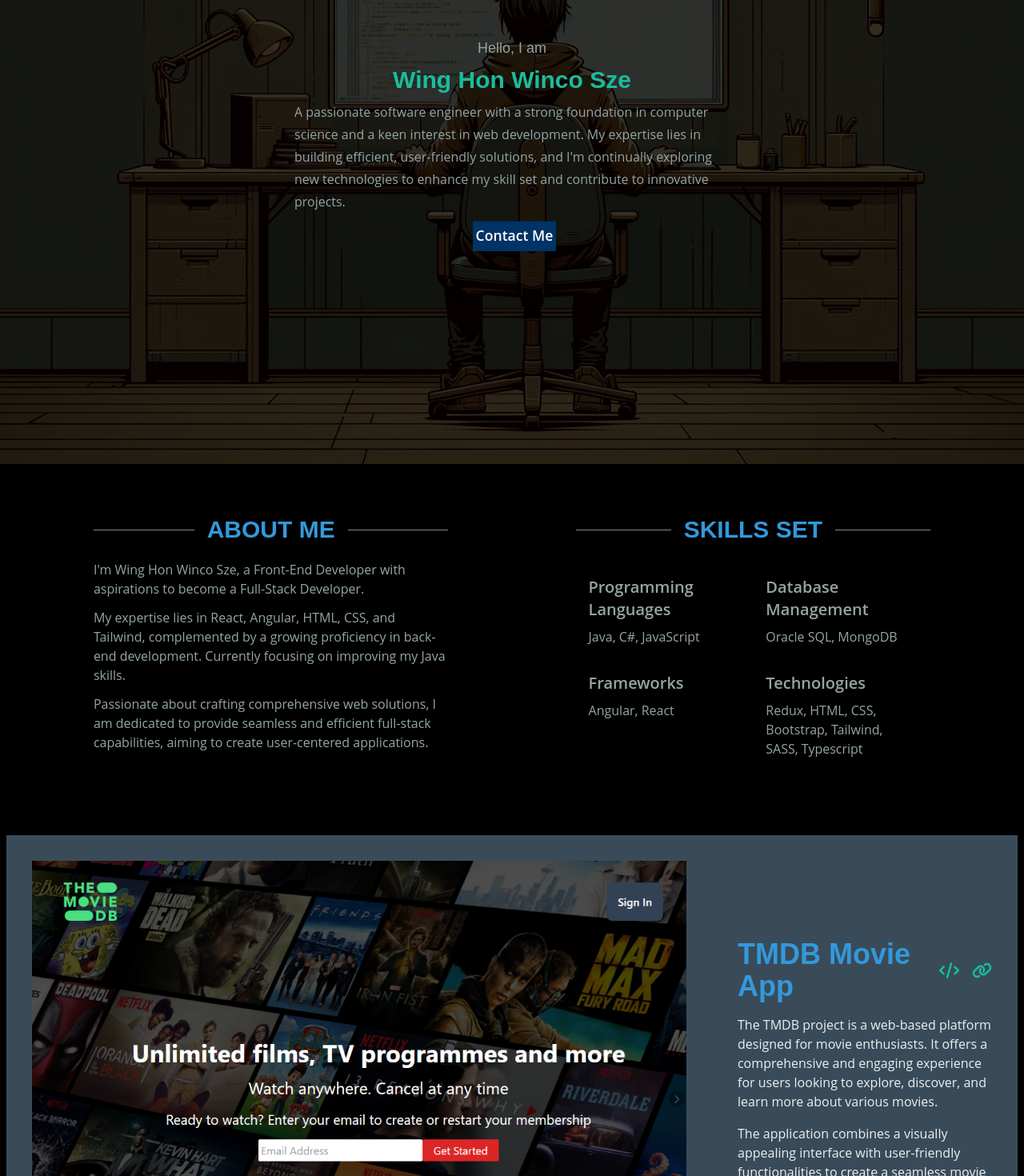
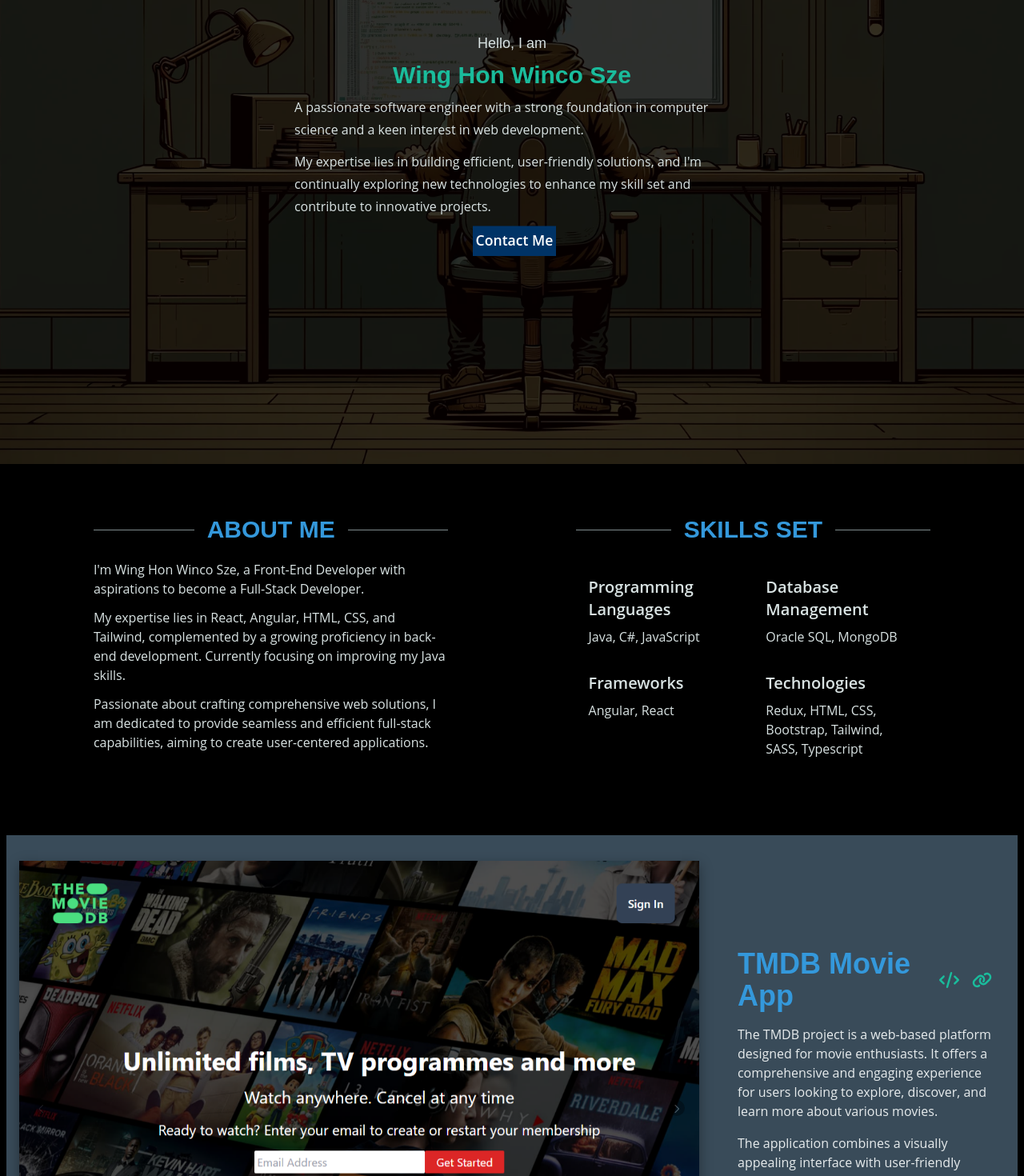
Before and after one commit to iansze/portfolio, a React (Vite) app: page / in a window 1280 px wide. Shown: the part 220-1690 px from the top of the page at 80% size. Built offline with nearby package versions, Linux system fonts and the light colour scheme; no server answers.

Commit message:
update layout

```diff
--- a/src/components/HoverButton.css
+++ b/src/components/HoverButton.css
@@ -45,7 +45,3 @@
   fill: white;
   font-size: 1.1em;
 }
-
-.svg-text:hover {
-  fill: #003366;
-}
--- a/src/components/Project.tsx
+++ b/src/components/Project.tsx
@@ -50,7 +50,7 @@ const Project = ({
             pagination={{ clickable: true }}
             grabCursor={true}
             effect={"fade"}
-            className=" w-full  md:px-4 lg:w-[700px] xl:w-[850px] 2xl:w-[1000px]"
+            className="shadow-3d w-full   lg:w-[700px] xl:w-[850px] 2xl:w-[1000px]"
           >
             {images.map((image, index) => (
               <SwiperSlide key={index}>
@@ -58,7 +58,7 @@ const Project = ({
                   <img
                     src={image}
                     alt={image}
-                    className="h-full w-full select-none  object-cover"
+                    className=" h-full w-full select-none  object-cover"
                   />
                 </AnimatedDiv>
               </SwiperSlide>
@@ -72,7 +72,7 @@ const Project = ({
           className="text-text mt-2 flex flex-col gap-4 px-4 "
         >
           <div className="flex items-center gap-4 ">
-            <h1 className="font-robotoSlab text-primary text-3xl font-bold xl:text-4xl">
+            <h1 className="font-robotoSlab text-primary text-2xl font-bold md:text-3xl xl:text-4xl">
               {title}
             </h1>
             <a href={githubURL} target="_blank">
--- a/src/data/ProjectsData.json
+++ b/src/data/ProjectsData.json
@@ -42,7 +42,7 @@
       "/estate/estate-advance_search.png",
       "/estate/estate-profile.png"
     ],
-    "backgroundColor": "#5A7D8C",
+    "backgroundColor": "#2A3439",
     "websiteURL": "https://estate-website.onrender.com/",
     "githubURL": "https://github.com/iansze/EstateMarketPlace"
   },
@@ -65,14 +65,14 @@
       "/blog/blog-edit_post.png",
       "/blog/blog-users_list.png"
     ],
-    "backgroundColor": "#6A8EAE",
+    "backgroundColor": "#30475E",
     "websiteURL": "https://blog-rtk.onrender.com/",
     "githubURL": "https://github.com/iansze/BlogRTK"
   },
   {
     "title": "Angular Simple Portfolio",
     "summary": "This project showcases a full-stack application using Angular for the frontend and Node.js for the backend.",
-    "description": "This project showcases a full-stack application using Angular for the frontend and Node.js for the backend.",
+    "description": "It's a simple portfolio website that allows users to view my projects and contact me.",
     "technology": [
       "Angular",
       "TypeScript",
@@ -86,7 +86,7 @@
       "/angular/angular-projects.png",
       "/angular/angular-contacts.png"
     ],
-    "backgroundColor": "#778899",
+    "backgroundColor": "#0F4C75",
     "websiteURL": "https://angular-portfolio.onrender.com/",
     "githubURL": "https://github.com/iansze/COMP229_Assignment2"
   }
--- a/src/index.css
+++ b/src/index.css
@@ -14,12 +14,12 @@
   }
 }
 :root {
-  --primary-color: #3498db; /* Cool blue for a professional and trustworthy feel */
-  --secondary-color: #95a5a6; /* A calm gray for neutral accents */
-  --border-color: #7f8c8d; /* A darker shade of gray for borders and subtle outlines */
-  --background-color: #000000; /* Black for the background, sleek and modern */
-  --highlight-color: #1abc9c; /* A fresh green for highlights and interactive elements */
-  --text-color: #ecf0f1;
+  --primary-color: #3498db;
+  --secondary-color: #d9e3e3;
+  --border-color: #7f8c8d;
+  --background-color: #000000;
+  --highlight-color: #1abc9c;
+  --text-color: #ecf0f1f9;
 }
 
 .swiper-button-prev {
--- a/src/scenes/Contact.tsx
+++ b/src/scenes/Contact.tsx
@@ -57,9 +57,9 @@ const Contact = () => {
             type: "spring",
             stiffness: 100,
           }}
-          className="text-secondary mx-auto flex w-9/12 flex-col gap-1  lg:w-1/2 2xl:w-2/5"
+          className=" mx-auto flex w-9/12 flex-col gap-1  lg:w-1/2 2xl:w-2/5"
         >
-          <label htmlFor="name" className="font-openSans text-white">
+          <label htmlFor="name" className="font-openSans text-secondary">
             Name
           </label>
           <input
@@ -73,7 +73,7 @@ const Contact = () => {
             <ValidationError prefix="Name" field="name" errors={state.errors} />
           )}
 
-          <label htmlFor="email" className="font-openSans text-white">
+          <label htmlFor="email" className="font-openSans text-secondary">
             Email
           </label>
           <input
@@ -91,7 +91,7 @@ const Contact = () => {
               errors={state.errors}
             />
           )}
-          <label htmlFor="message" className="font-openSans text-white">
+          <label htmlFor="message" className="font-openSans text-secondary">
             Message
           </label>
           <textarea
--- a/src/scenes/Footer.tsx
+++ b/src/scenes/Footer.tsx
@@ -2,7 +2,7 @@ import Anchor from "../components/Anchor";
 
 const Footer = () => {
   return (
-    <footer className="font-openSans flex justify-between p-3">
+    <footer className="text-secondary font-openSans flex justify-between p-3">
       <p>Built by Wing Hon Winco Sze</p>
       <Anchor page={"Header"}>Back to top</Anchor>
     </footer>
--- a/src/scenes/Header.tsx
+++ b/src/scenes/Header.tsx
@@ -49,19 +49,22 @@ const Header = () => {
         >
           Wing Hon Winco Sze
         </motion.h1>
-        <motion.p
+        <motion.div
           className="font-openSans text-secondary leading-7"
           initial={{ opacity: 0, x: -100 }}
           animate={{ opacity: 1, x: 0 }}
           transition={{ duration: 0.8 }}
         >
-          A passionate software engineer with a strong foundation in computer
-          science and a keen interest in web development. My expertise lies in
-          building efficient, user-friendly solutions, and I'm continually
-          exploring new technologies to enhance my skill set and contribute to
-          innovative projects.
-          <br />
-        </motion.p>
+          <p className="">
+            A passionate software engineer with a strong foundation in computer
+            science and a keen interest in web development.
+          </p>
+          <p className="mt-3">
+            My expertise lies in building efficient, user-friendly solutions,
+            and I'm continually exploring new technologies to enhance my skill
+            set and contribute to innovative projects.
+          </p>
+        </motion.div>
 
         <HoverButton text="Contact Me" />
       </motion.div>
--- a/tailwind.config.js
+++ b/tailwind.config.js
@@ -1,4 +1,5 @@
 /** @type {import('tailwindcss').Config} */
+import tailwindScrollbar from "tailwind-scrollbar";
 
 export default {
   content: ["./index.html", "./src/**/*.{js,ts,jsx,tsx}"],
@@ -34,8 +35,11 @@ export default {
         highlight: "var(--highlight-color)",
         text: "var(--text-color)",
       },
+      boxShadow: {
+        "3d": "rgba(0, 0, 0, 0.35) 0px 5px 15px",
+      },
     },
   },
 
-  plugins: [],
+  plugins: [tailwindScrollbar],
 };
```
